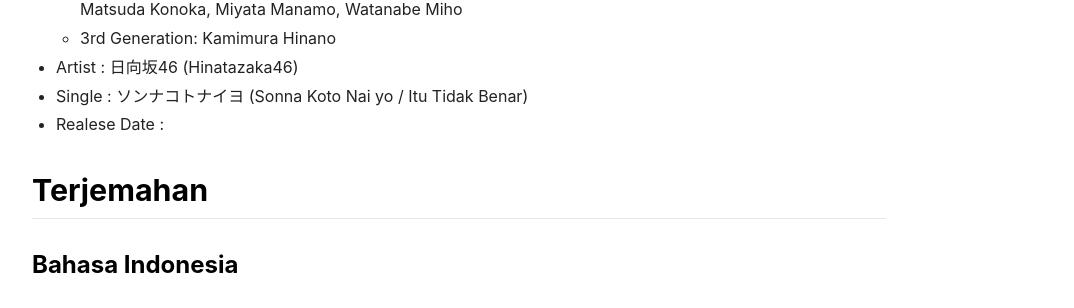
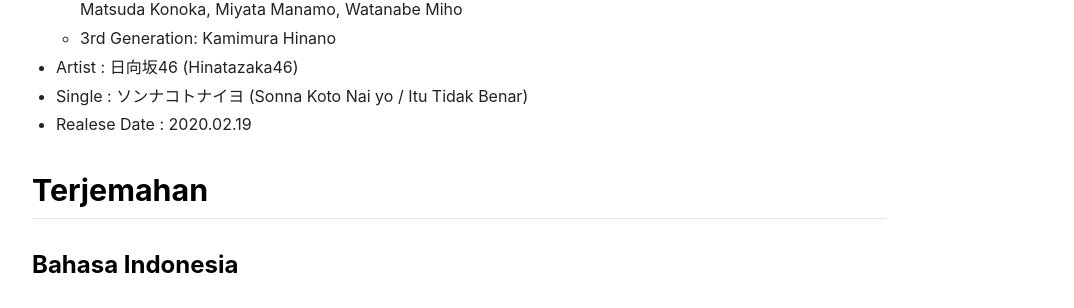
Before and after one commit to nurhakam/pastelred-jekyll, a Jekyll site: the page built from _posts/2020-01-24-lirik-hinatazaka46-sonna-koto-nai-yo.md, in a window 1280 px wide and 900 px high, scrolled down 484 px. Shown: the part 146-454 px from the top of the window, without its empty margins (71-1145 px from the left). Built offline with Jekyll 4.4.1, drawn with Linux system fonts in a browser that asks for light colours; nearby versions of some CDN libraries; comment, search, counter and statistics services are not loaded.

Commit message:
add release date

```diff
--- a/_posts/2020-01-24-lirik-hinatazaka46-sonna-koto-nai-yo.md
+++ b/_posts/2020-01-24-lirik-hinatazaka46-sonna-koto-nai-yo.md
@@ -17,7 +17,7 @@
 	- 3rd Generation: Kamimura Hinano
 - Artist : 日向坂46 (Hinatazaka46)
 - Single : ソンナコトナイヨ (Sonna Koto Nai yo / Itu Tidak Benar)
-- Realese Date :
+- Realese Date : 2020.02.19
 
 ## Terjemahan
 
```
